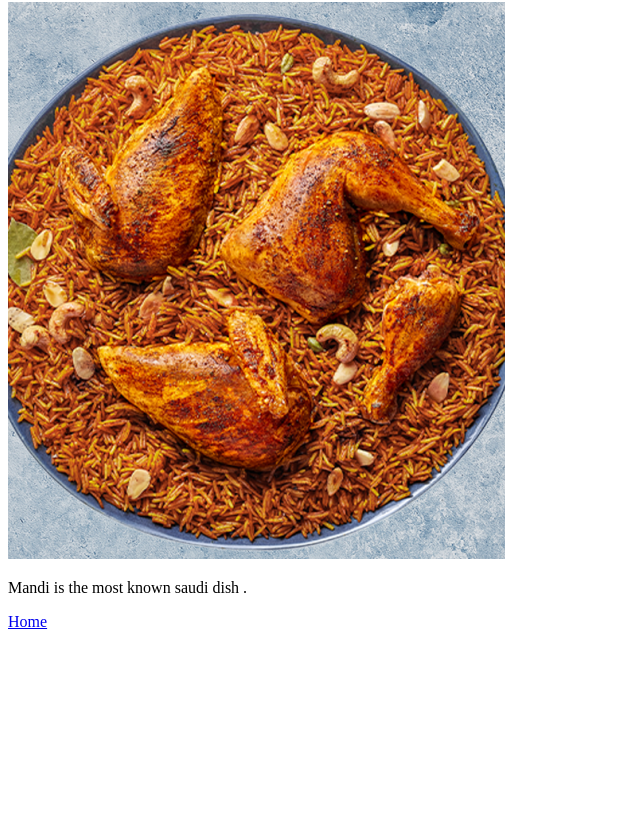
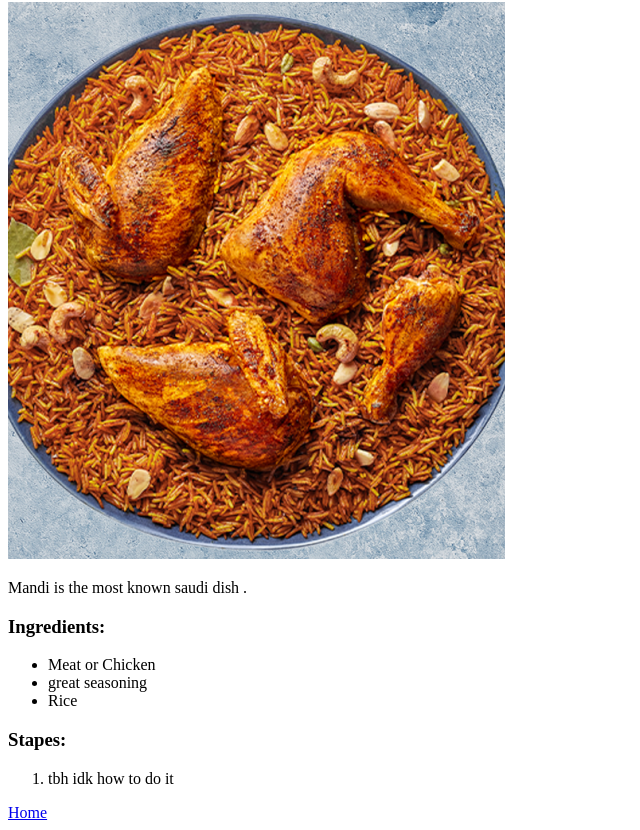
Before and after one commit to almothana05/odin-recipes, a plain HTML site: page recipes/kabsa.html in a window 1280 px wide. Shown: the part 78-908 px from the top of the page, without its empty margins (0-640 px from the left). Before the commit the page ends 800 px from the top, so only its background shows below. Drawn offline with Linux system fonts and the light colour scheme.

Commit message:
ingredients/steps added

```diff
--- a/recipes/kabsa.html
+++ b/recipes/kabsa.html
@@ -9,8 +9,19 @@
     <h1>Kabsa recipe (who doesn't know kabsa)</h1>
 
     <img src = "../pictures/kabsa.webp">
+    <p>Mandi is the most known saudi dish . </p>
 
-    <p>Mandi is the most known saudi dish . </p>
+    <h3>Ingredients:</h3>
+    <ul>
+        <li>Meat or Chicken</li>
+        <li>great seasoning</li>
+        <li>Rice</li>
+    </ul>
+
+    <h3>Stapes:</h3>
+    <ol>
+        <li>tbh idk how to do it</li>
+    </ol>
     <a href = "../index.html">Home</a>
 
 </body>
```
Also changed, not shown: recipes/aseedah.html (+12 -0 lines), recipes/mandi.html (+11 -0 lines).
